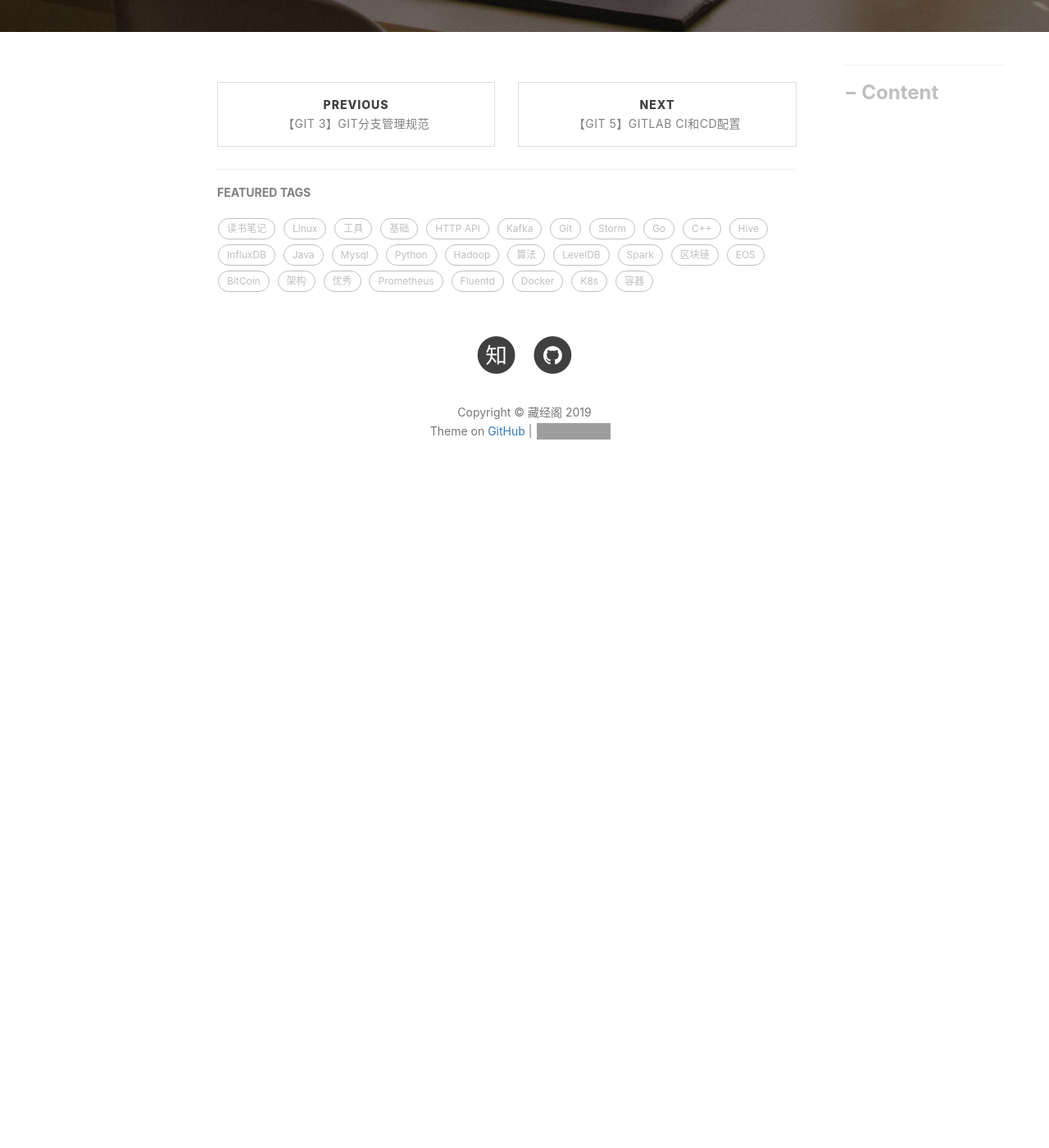
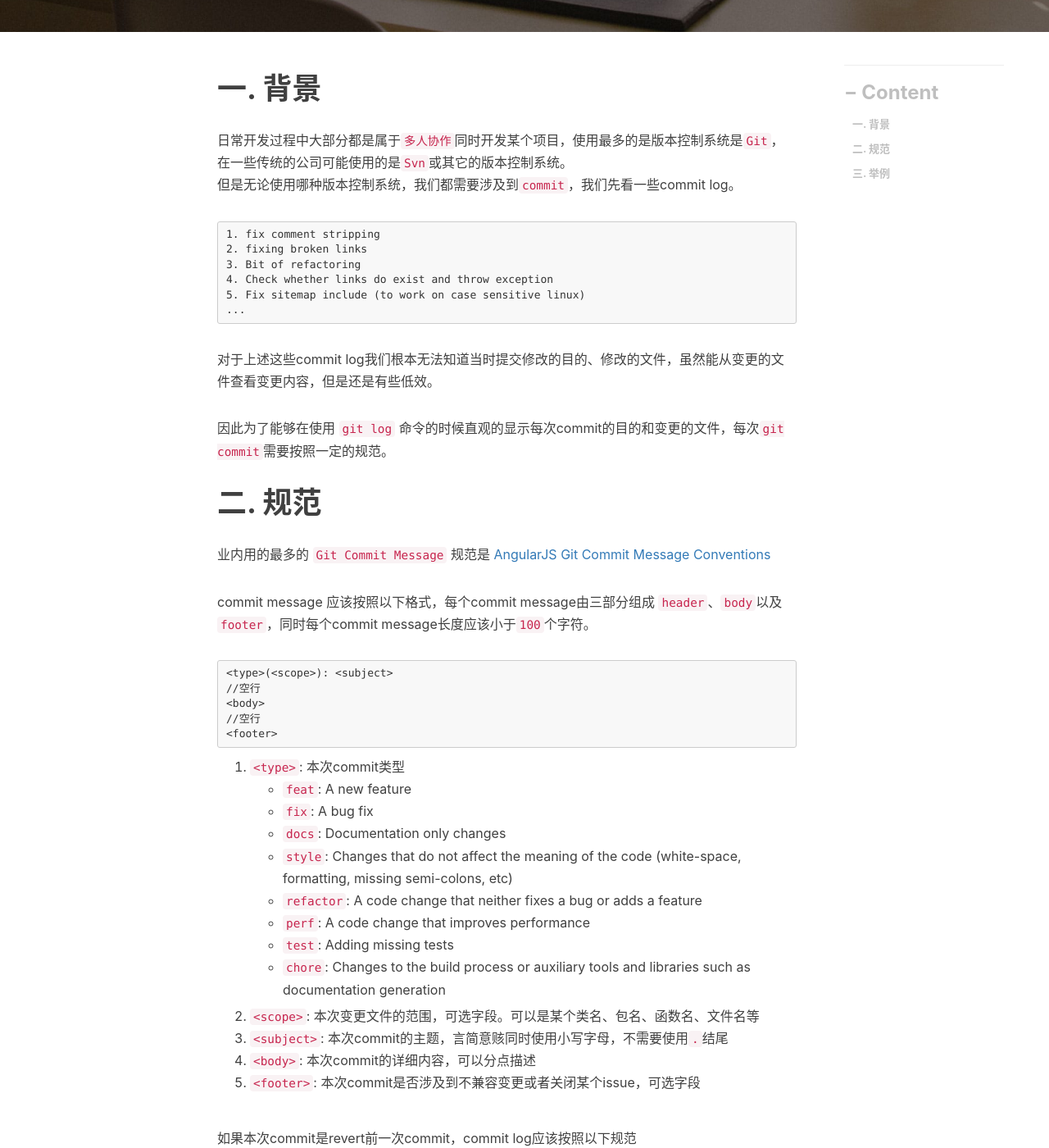
Before and after one commit to engru/chenguolin.github.io, a Jekyll site: the page built from _posts/2017-09-03-【Git-4】Git Commit规范.md, in a window 1280 px wide and 1400 px high, scrolled down 418 px. Shown: the whole window at 82% size. Built offline with Jekyll 4.4.1, drawn with Linux system fonts in a browser that asks for light colours; nearby versions of some CDN libraries; comment, search, counter and statistics services are not loaded; before the commit the page ends 1048 px from its top, so only the background shows below that; some of the changed text lies outside the part shown; grey boxes are pictures that could not be loaded.

Commit message:
Update 2017-09-03-【Git-4】Git Commit规范.md

````diff
--- a/_posts/2017-09-03-【Git-4】Git Commit规范.md
+++ b/_posts/2017-09-03-【Git-4】Git Commit规范.md
@@ -5,3 +5,104 @@ author: 陈国林 # 作者
 tags:          #标签
     - Git
 ---
+
+# 一. 背景
+日常开发过程中大部分都是属于`多人协作`同时开发某个项目，使用最多的是版本控制系统是`Git`，在一些传统的公司可能使用的是`Svn`或其它的版本控制系统。
+但是无论使用哪种版本控制系统，我们都需要涉及到`commit`，我们先看一些commit log。
+
+```
+1. fix comment stripping
+2. fixing broken links
+3. Bit of refactoring
+4. Check whether links do exist and throw exception
+5. Fix sitemap include (to work on case sensitive linux)
+...
+```
+
+对于上述这些commit log我们根本无法知道当时提交修改的目的、修改的文件，虽然能从变更的文件查看变更内容，但是还是有些低效。
+
+因此为了能够在使用 `git log` 命令的时候直观的显示每次commit的目的和变更的文件，每次`git commit`需要按照一定的规范。
+
+# 二. 规范
+业内用的最多的 `Git Commit Message` 规范是 [AngularJS Git Commit Message Conventions
+](https://docs.google.com/document/d/1QrDFcIiPjSLDn3EL15IJygNPiHORgU1_OOAqWjiDU5Y/edit#heading=h.uyo6cb12dt6w)
+
+commit message 应该按照以下格式，每个commit message由三部分组成 `header`、`body`以及`footer`，同时每个commit message长度应该小于`100`个字符。
+```
+<type>(<scope>): <subject>
+//空行
+<body>
+//空行
+<footer>
+```
+
+1. `<type>`: 本次commit类型
+    * `feat`: A new feature
+    * `fix`: A bug fix
+    * `docs`: Documentation only changes
+    * `style`: Changes that do not affect the meaning of the code (white-space, formatting, missing semi-colons, etc)
+    * `refactor`: A code change that neither fixes a bug or adds a feature
+    * `perf`: A code change that improves performance
+    * `test`: Adding missing tests
+    * `chore`: Changes to the build process or auxiliary tools and libraries such as documentation generation
+2. `<scope>`: 本次变更文件的范围，可选字段。可以是某个类名、包名、函数名、文件名等
+3. `<subject>`: 本次commit的主题，言简意赅同时使用小写字母，不需要使用`.`结尾
+4. `<body>`: 本次commit的详细内容，可以分点描述
+5. `<footer>`: 本次commit是否涉及到不兼容变更或者关闭某个issue，可选字段
+
+如果本次commit是revert前一次commit，commit log应该按照以下规范
+```
+revert(<scope>): revert previous commit
+
+This reverts commit c8c221ee6420a2c2c9bfac7ac18946631b84f314
+```
+
+# 三. 举例
+1. Add new feature
+```
+feat(kafka): add aliyun kafka client
+
+add kafka package, aliyun kafka client for operator kafka instance:
+- support create new topic
+- support list topic
+- support get topic status
+```
+
+2. Fix bug
+```
+feat(kafka): modify calculate signature
+
+modify kafka/client.go calculateSignature function, add sort url query params
+
+Closes #392
+```
+
+3. Change Documentation
+```
+docs(README): update README
+
+update README file, add content for use aliyun kafka
+```
+
+4. Changes that do not affect the meaning of the code
+```
+style(http): add couple of missing semi colons
+
+http/http.go add couple of missing semi colons
+```
+
+5. add unit test
+```
+test(http): add unit test
+
+http_test.go add TestRequest function
+```
+
+6. update build script or dockerfile
+```
+chore(build): update build.sh and dockerfile
+
+update build.sh and dockerfile for build image
+- build.sh: decrease script arguments，modify docker build command
+- dockerfile: add set timezone 2 Asia/Shanghai
+```
````
